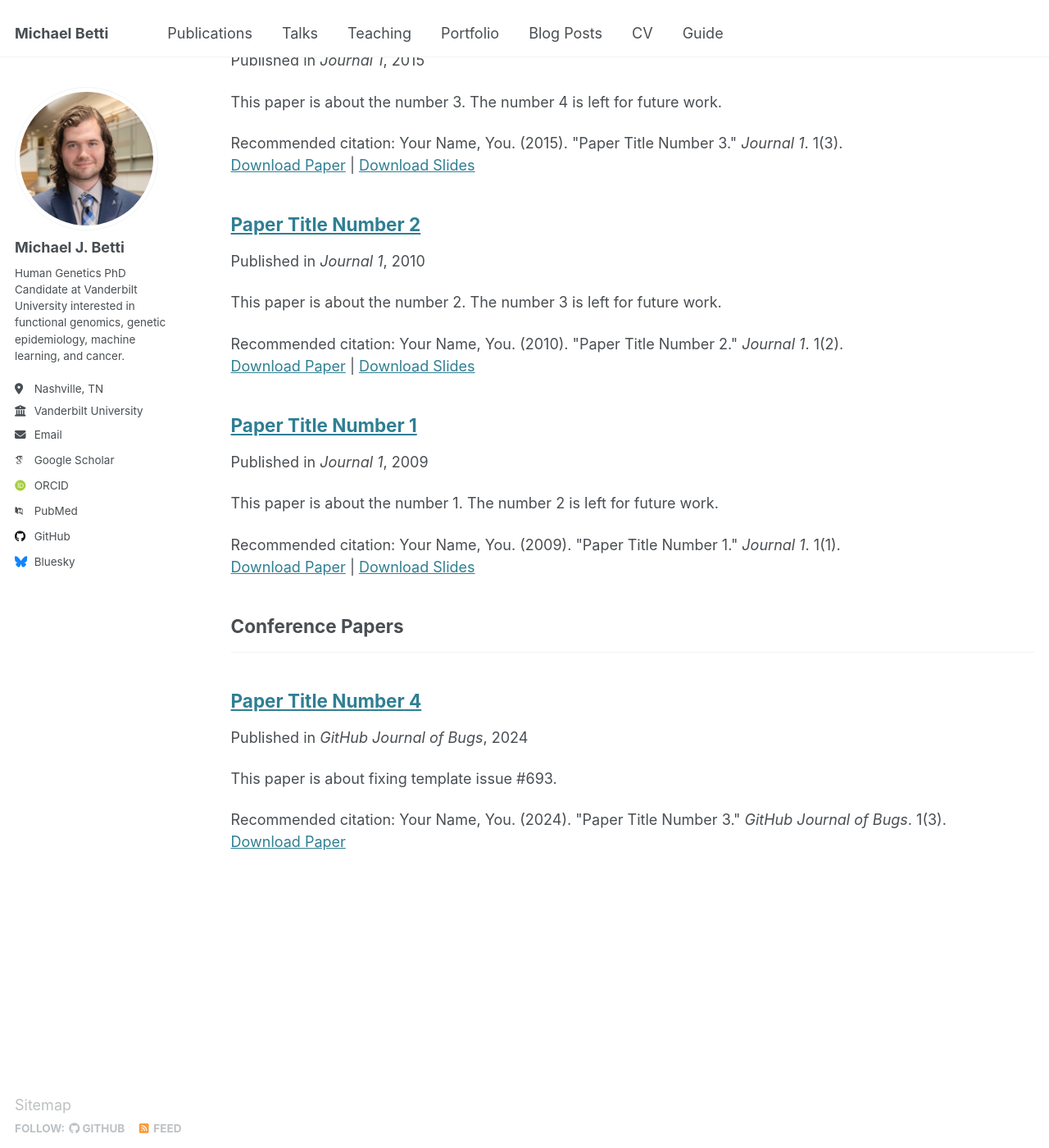
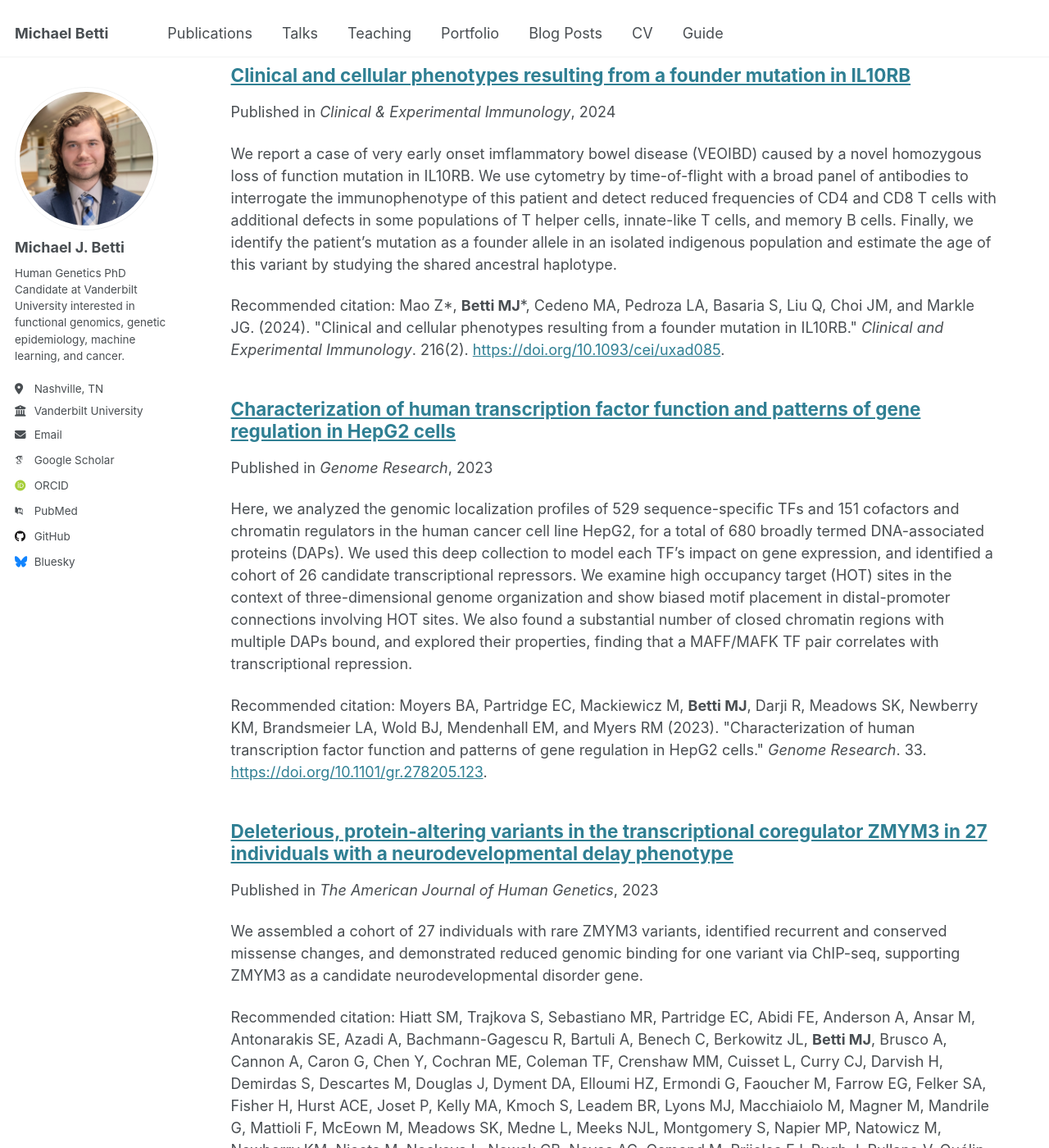
Before and after one commit to mjbetti/mjbetti.github.io, a Jekyll site: the page built from _pages/publications.html, in a window 1280 px wide and 1400 px high, scrolled down 296 px. Shown: the whole window at 82% size. Built offline with Jekyll 4.4.1, drawn with Linux system fonts in a browser that asks for light colours; some web fonts are replaced; some of the changed text lies outside the part shown.

Commit message:
Added 3 publications

```diff
--- a/_pages/publications.html
+++ b/_pages/publications.html
@@ -6,7 +6,13 @@ author_profile: true
 ---
 
 {% if site.author.googlescholar %}
-  <div class="wordwrap">You can also find my articles on <a href="{{site.author.googlescholar}}">my Google Scholar profile</a>.</div>
+  <div class="wordwrap">
+  You can also find my articles on <a href="{{site.author.googlescholar}}">my Google Scholar profile</a>.
+  </div>
+  <div style="margin-top: 0.5em;">
+    *Joint first authorship<br />
+    **Joint senior authorship
+  </div>
 {% endif %}
 
 {% include base_path %}
--- a/_publications/2009-10-01-paper-title-number-1.md
+++ /dev/null
@@ -1,14 +0,0 @@
----
-title: "Paper Title Number 1"
-collection: publications
-category: manuscripts
-permalink: /publication/2009-10-01-paper-title-number-1
-excerpt: 'This paper is about the number 1. The number 2 is left for future work.'
-date: 2009-10-01
-venue: 'Journal 1'
-slidesurl: 'http://academicpages.github.io/files/slides1.pdf'
-paperurl: 'http://academicpages.github.io/files/paper1.pdf'
-citation: 'Your Name, You. (2009). &quot;Paper Title Number 1.&quot; <i>Journal 1</i>. 1(1).'
----
-
-The contents above will be part of a list of publications, if the user clicks the link for the publication than the contents of section will be rendered as a full page, allowing you to provide more information about the paper for the reader. When publications are displayed as a single page, the contents of the above "citation" field will automatically be included below this section in a smaller font.
--- a/_publications/2010-10-01-paper-title-number-2.md
+++ /dev/null
@@ -1,14 +0,0 @@
----
-title: "Paper Title Number 2"
-collection: publications
-category: manuscripts
-permalink: /publication/2010-10-01-paper-title-number-2
-excerpt: 'This paper is about the number 2. The number 3 is left for future work.'
-date: 2010-10-01
-venue: 'Journal 1'
-slidesurl: 'http://academicpages.github.io/files/slides2.pdf'
-paperurl: 'http://academicpages.github.io/files/paper2.pdf'
-citation: 'Your Name, You. (2010). &quot;Paper Title Number 2.&quot; <i>Journal 1</i>. 1(2).'
----
-
-The contents above will be part of a list of publications, if the user clicks the link for the publication than the contents of section will be rendered as a full page, allowing you to provide more information about the paper for the reader. When publications are displayed as a single page, the contents of the above "citation" field will automatically be included below this section in a smaller font.
--- a/_publications/2015-10-01-paper-title-number-3.md
+++ /dev/null
@@ -1,14 +0,0 @@
----
-title: "Paper Title Number 3"
-collection: publications
-category: manuscripts
-permalink: /publication/2015-10-01-paper-title-number-3
-excerpt: 'This paper is about the number 3. The number 4 is left for future work.'
-date: 2015-10-01
-venue: 'Journal 1'
-slidesurl: 'http://academicpages.github.io/files/slides3.pdf'
-paperurl: 'http://academicpages.github.io/files/paper3.pdf'
-citation: 'Your Name, You. (2015). &quot;Paper Title Number 3.&quot; <i>Journal 1</i>. 1(3).'
----
-
-The contents above will be part of a list of publications, if the user clicks the link for the publication than the contents of section will be rendered as a full page, allowing you to provide more information about the paper for the reader. When publications are displayed as a single page, the contents of the above "citation" field will automatically be included below this section in a smaller font.
--- /dev/null
+++ b/_publications/2023-02-02-ajhg.md
@@ -0,0 +1,14 @@
+---
+title: "Deleterious, protein-altering variants in the transcriptional coregulator ZMYM3 in 27 individuals with a neurodevelopmental delay phenotype"
+collection: publications
+category: manuscripts
+permalink: /publication/2023-02-02-ajhg
+excerpt: 'We assembled a cohort of 27 individuals with rare ZMYM3 variants, identified recurrent and conserved missense changes, and demonstrated reduced genomic binding for one variant via ChIP-seq, supporting ZMYM3 as a candidate neurodevelopmental disorder gene.'
+date: 2023-02-02
+venue: 'The American Journal of Human Genetics'
+#slidesurl: 'http://academicpages.github.io/files/slides1.pdf'
+#paperurl: 'http://academicpages.github.io/files/paper1.pdf'
+citation: 'Hiatt SM, Trajkova S, Sebastiano MR, Partridge EC, Abidi FE, Anderson A, Ansar M, Antonarakis SE, Azadi A, Bachmann-Gagescu R, Bartuli A, Benech C, Berkowitz JL, <b>Betti MJ</b>, Brusco A, Cannon A, Caron G, Chen Y, Cochran ME, Coleman TF, Crenshaw MM, Cuisset L, Curry CJ, Darvish H, Demirdas S, Descartes M, Douglas J, Dyment DA, Elloumi HZ, Ermondi G, Faoucher M, Farrow EG, Felker SA, Fisher H, Hurst ACE, Joset P, Kelly MA, Kmoch S, Leadem BR, Lyons MJ, Macchiaiolo M, Magner M, Mandrile G, Mattioli F, McEown M, Meadows SK, Medne L, Meeks NJL, Montgomery S, Napier MP, Natowicz M, Newberry KM, Niceta M, Noskova L, Nowak CB, Noyes AG, Osmond M, Prijoles EJ, Pugh J, Pullano V, Quélin C, Rahimi-Aliabadi S, Rauch A, Redon S, Reymond A, Schwager CR, Sellars EA, Scheuerle AE, Shukarova-Angelovska E, Skraban C, Stolerman E, Sullivan BR, Tartaglia M, Thiffault I, Uguen K, Umaña LA, van Bever Y, van der Crabben SN, van Slegtenhorst MA, Waisfisz Q, Washington C, Rodan LH, Myers RM, and Cooper GM (2023). &quot;Deleterious, protein-altering variants in the transcriptional coregulator ZMYM3 in 27 individuals with a neurodevelopmental delay phenotype.&quot; <i>The American Journal of Human Genetics</i>. 110(2). <a href="https://doi.org/10.1016/j.ajhg.2022.12.007" target="_blank">https://doi.org/10.1016/j.ajhg.2022.12.007</a>.'
+---
+
+The contents above will be part of a list of publications, if the user clicks the link for the publication than the contents of section will be rendered as a full page, allowing you to provide more information about the paper for the reader. When publications are displayed as a single page, the contents of the above "citation" field will automatically be included below this section in a smaller font.
--- /dev/null
+++ b/_publications/2023-10-genome-research.md
@@ -0,0 +1,14 @@
+---
+title: "Characterization of human transcription factor function and patterns of gene regulation in HepG2 cells"
+collection: publications
+category: manuscripts
+permalink: /publication/2023-10-genome-research
+excerpt: "Here, we analyzed the genomic localization profiles of 529 sequence-specific TFs and 151 cofactors and chromatin regulators in the human cancer cell line HepG2, for a total of 680 broadly termed DNA-associated proteins (DAPs). We used this deep collection to model each TF's impact on gene expression, and identified a cohort of 26 candidate transcriptional repressors. We examine high occupancy target (HOT) sites in the context of three-dimensional genome organization and show biased motif placement in distal-promoter connections involving HOT sites. We also found a substantial number of closed chromatin regions with multiple DAPs bound, and explored their properties, finding that a MAFF/MAFK TF pair correlates with transcriptional repression."
+date: 2023-10-01
+venue: 'Genome Research'
+#slidesurl: 'http://academicpages.github.io/files/slides3.pdf'
+#paperurl: 'http://academicpages.github.io/files/paper3.pdf'
+citation: 'Moyers BA, Partridge EC, Mackiewicz M, <b>Betti MJ</b>, Darji R, Meadows SK, Newberry KM, Brandsmeier LA, Wold BJ, Mendenhall EM, and Myers RM (2023). &quot;Characterization of human transcription factor function and patterns of gene regulation in HepG2 cells.&quot; <i>Genome Research</i>. 33. <a href="https://doi.org/10.1101/gr.278205.123" target="_blank">https://doi.org/10.1101/gr.278205.123</a>.'
+---
+
+The contents above will be part of a list of publications, if the user clicks the link for the publication than the contents of section will be rendered as a full page, allowing you to provide more information about the paper for the reader. When publications are displayed as a single page, the contents of the above "citation" field will automatically be included below this section in a smaller font.
--- /dev/null
+++ b/_publications/2024-05-clinical-and-experimental-immunology.md
@@ -0,0 +1,14 @@
+---
+title: "Clinical and cellular phenotypes resulting from a founder mutation in IL10RB"
+collection: publications
+category: manuscripts
+permalink: /publication/2024-05-clinical-and-experimental-immunology
+excerpt: 'We report a case of very early onset imflammatory bowel disease (VEOIBD) caused by a novel homozygous loss of function mutation in IL10RB. We use cytometry by time-of-flight with a broad panel of antibodies to interrogate the immunophenotype of this patient and detect reduced frequencies of CD4 and CD8 T cells with additional defects in some populations of T helper cells, innate-like T cells, and memory B cells. Finally, we identify the patient’s mutation as a founder allele in an isolated indigenous population and estimate the age of this variant by studying the shared ancestral haplotype.'
+date: 2024-05-01
+venue: 'Clinical & Experimental Immunology'
+#slidesurl: 'http://academicpages.github.io/files/slides2.pdf'
+#paperurl: 'http://academicpages.github.io/files/paper2.pdf'
+citation: 'Mao Z*, <b>Betti MJ</b>*, Cedeno MA, Pedroza LA, Basaria S, Liu Q, Choi JM, and Markle JG. (2024). &quot;Clinical and cellular phenotypes resulting from a founder mutation in IL10RB.&quot; <i>Clinical and Experimental Immunology</i>. 216(2). <a href="https://doi.org/10.1093/cei/uxad085" target="_blank">https://doi.org/10.1093/cei/uxad085</a>.'
+---
+
+The contents above will be part of a list of publications, if the user clicks the link for the publication than the contents of section will be rendered as a full page, allowing you to provide more information about the paper for the reader. When publications are displayed as a single page, the contents of the above "citation" field will automatically be included below this section in a smaller font.
```
